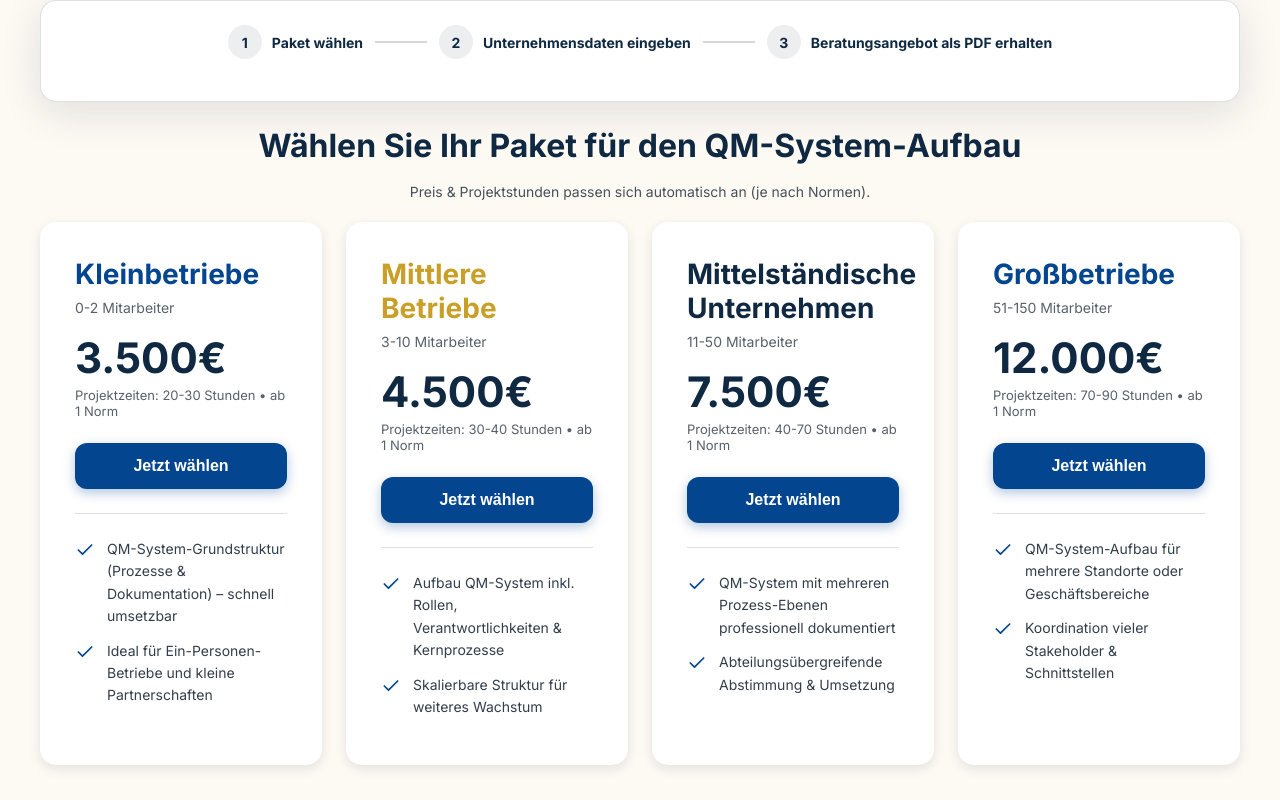
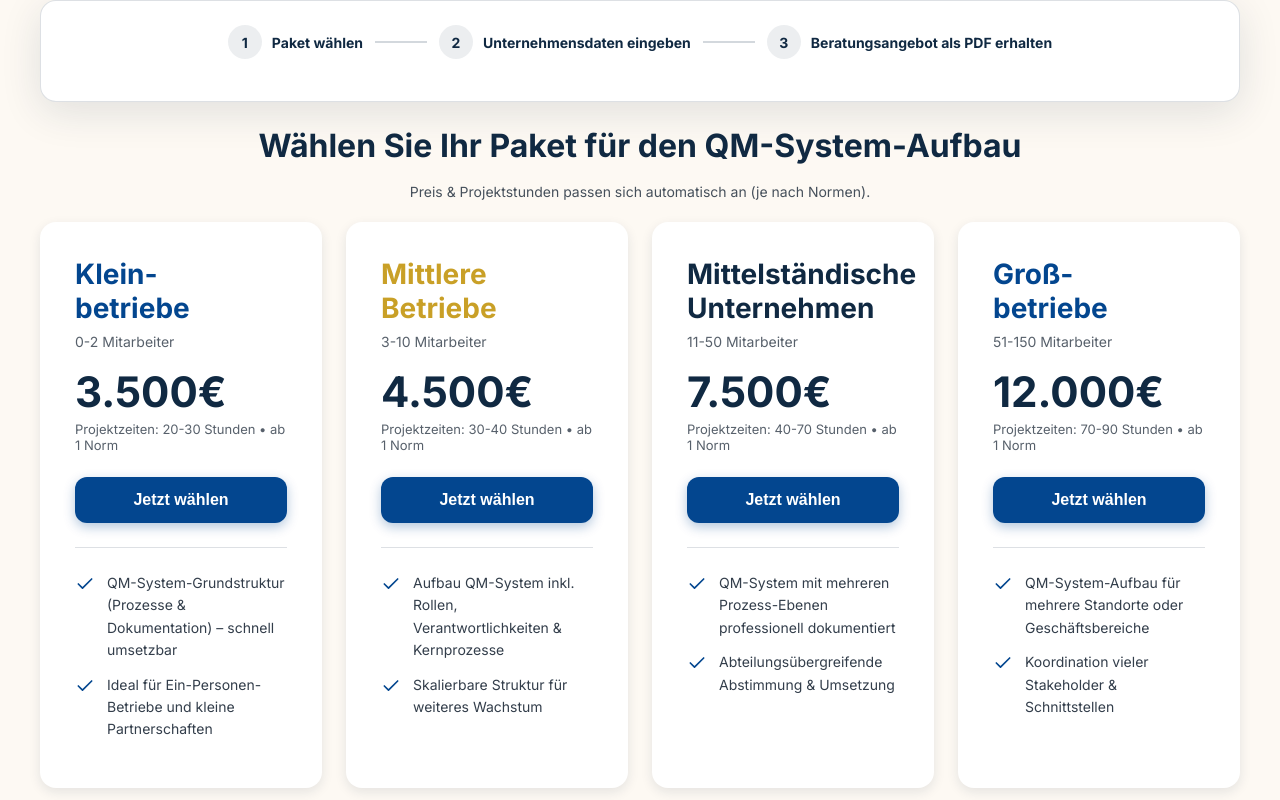
Before and after one commit to holgergrosser-hub/qmberater-angebot, a React (Vite) app: page / in a window 1280 px wide. Shown: the top 800 px of the page. Built offline with nearby package versions, Linux system fonts and the light colour scheme; the HTML template or start-up script is replaced by a standard one.

Commit message:
Force line breaks for Klein-/Großbetriebe

```diff
--- a/src/App.jsx
+++ b/src/App.jsx
@@ -8,7 +8,8 @@ const SCRIPT_URL = 'https://script.google.com/macros/s/AKfycbzJan8Xcebhr2upSMgLV
 const PACKAGES = [
   {
     id: 'kleinbetriebe',
-    name: 'Kleinbetriebe',
+    name: 'Klein-\nbetriebe',
+    submitName: 'Kleinbetriebe',
     subtitle: '0-2 Mitarbeiter',
     basePrice: 3500,
     hours: '20-30',
@@ -47,7 +48,8 @@ const PACKAGES = [
   },
   {
     id: 'grosse-strukturen',
-    name: 'Großbetriebe',
+    name: 'Groß-\nbetriebe',
+    submitName: 'Großbetriebe',
     subtitle: '51-150 Mitarbeiter',
     basePrice: 12000,
     hours: '70-90',
@@ -237,7 +239,7 @@ export default function App() {
       const normsText = getNormsText();
 
       const formEncoded = new URLSearchParams();
-      formEncoded.append('paket', selectedPackage.name);
+      formEncoded.append('paket', selectedPackage.submitName ?? selectedPackage.name);
       formEncoded.append('firma', formData.firma.trim());
       formEncoded.append('ansprechpartner', formData.ansprechpartner.trim());
       formEncoded.append('email', formData.email.trim());
@@ -495,7 +497,8 @@ export default function App() {
                       marginBottom: '8px',
                       hyphens: 'none',
                       wordBreak: 'normal',
-                      overflowWrap: 'normal'
+                      overflowWrap: 'normal',
+                      whiteSpace: 'pre-line'
                     }}>
                       {pkg.name}
                     </div>
```
